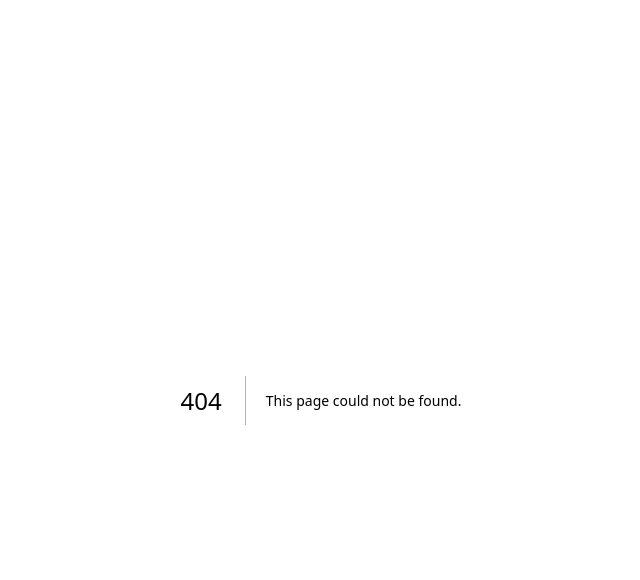
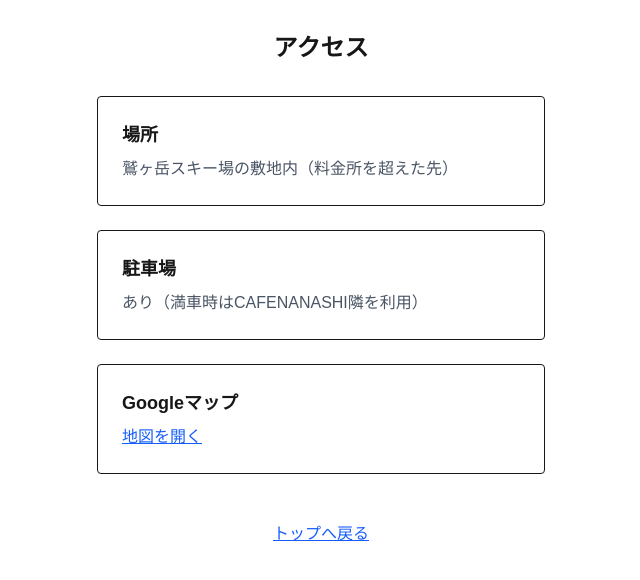
Before and after one commit to furuucodeworks/nishiborakan-hp, a Next.js app: page /access in a window 1280 px wide. Before the commit this address had no page. Shown: the top 580 px of the page, without its empty margins (319-959 px from the left). Built offline with nearby package versions, Linux system fonts and the light colour scheme.

Commit message:
Add meals, facilities, access, contact pages

```diff
--- /dev/null
+++ b/src/app/access/page.tsx
@@ -0,0 +1,37 @@
+import Link from "next/link";
+
+export default function Access() {
+  return (
+    <main className="min-h-screen flex flex-col items-center p-8">
+      <h1 className="text-2xl font-bold mb-8">アクセス</h1>
+
+      <div className="flex flex-col gap-6 w-full max-w-md">
+        <div className="border rounded p-6">
+          <h2 className="text-lg font-semibold mb-2">場所</h2>
+          <p className="text-gray-600">鷲ヶ岳スキー場の敷地内（料金所を超えた先）</p>
+        </div>
+
+        <div className="border rounded p-6">
+          <h2 className="text-lg font-semibold mb-2">駐車場</h2>
+          <p className="text-gray-600">あり（満車時はCAFENANASHI隣を利用）</p>
+        </div>
+
+        <div className="border rounded p-6">
+          <h2 className="text-lg font-semibold mb-2">Googleマップ</h2>
+          <a
+            href="https://goo.gl/maps/jnDoPDMRp4hcGeDSA"
+            target="_blank"
+            rel="noopener noreferrer"
+            className="text-blue-600 underline"
+          >
+            地図を開く
+          </a>
+        </div>
+      </div>
+
+      <Link href="/" className="mt-12 text-blue-600 underline">
+        トップへ戻る
+      </Link>
+    </main>
+  );
+}
--- /dev/null
+++ b/src/app/contact/page.tsx
@@ -0,0 +1,34 @@
+import Link from "next/link";
+
+export default function Contact() {
+  return (
+    <main className="min-h-screen flex flex-col items-center p-8">
+      <h1 className="text-2xl font-bold mb-8">お問い合わせ</h1>
+
+      <div className="flex flex-col gap-6 w-full max-w-md">
+        <div className="border rounded p-6">
+          <h2 className="text-lg font-semibold mb-2">電話</h2>
+          <p className="text-gray-600">070-5667-7101</p>
+          <p className="text-gray-500 text-sm mt-1">繋がりやすい時間：15:00〜21:00</p>
+          <p className="text-gray-500 text-sm">出られない場合は折り返しあり</p>
+        </div>
+
+        <div className="border rounded p-6">
+          <h2 className="text-lg font-semibold mb-2">Instagram</h2>
+          <a
+            href="https://www.instagram.com/guesthouse_nishiborakan/"
+            target="_blank"
+            rel="noopener noreferrer"
+            className="text-blue-600 underline"
+          >
+            @guesthouse_nishiborakan
+          </a>
+        </div>
+      </div>
+
+      <Link href="/" className="mt-12 text-blue-600 underline">
+        トップへ戻る
+      </Link>
+    </main>
+  );
+}
--- /dev/null
+++ b/src/app/facilities/page.tsx
@@ -0,0 +1,19 @@
+import Link from "next/link";
+
+export default function Facilities() {
+  return (
+    <main className="min-h-screen flex flex-col items-center p-8">
+      <h1 className="text-2xl font-bold mb-8">部屋・施設</h1>
+
+      <div className="flex flex-col gap-6 w-full max-w-md">
+        <div className="border rounded p-6">
+          <p className="text-gray-600">詳細情報は準備中です。</p>
+        </div>
+      </div>
+
+      <Link href="/" className="mt-12 text-blue-600 underline">
+        トップへ戻る
+      </Link>
+    </main>
+  );
+}
--- /dev/null
+++ b/src/app/meals/page.tsx
@@ -0,0 +1,30 @@
+import Link from "next/link";
+
+export default function Meals() {
+  return (
+    <main className="min-h-screen flex flex-col items-center p-8">
+      <h1 className="text-2xl font-bold mb-8">食事</h1>
+
+      <div className="flex flex-col gap-6 w-full max-w-md">
+        <div className="border rounded p-6">
+          <h2 className="text-lg font-semibold mb-2">夕食</h2>
+          <p className="text-gray-600">鍋（事前予約制）</p>
+        </div>
+
+        <div className="border rounded p-6">
+          <h2 className="text-lg font-semibold mb-2">朝食</h2>
+          <p className="text-gray-600">洋食（事前予約制）</p>
+        </div>
+
+        <div className="border rounded p-6">
+          <h2 className="text-lg font-semibold mb-2">厨房セルフ利用</h2>
+          <p className="text-gray-600">平日限定（要予約）</p>
+        </div>
+      </div>
+
+      <Link href="/" className="mt-12 text-blue-600 underline">
+        トップへ戻る
+      </Link>
+    </main>
+  );
+}
```
